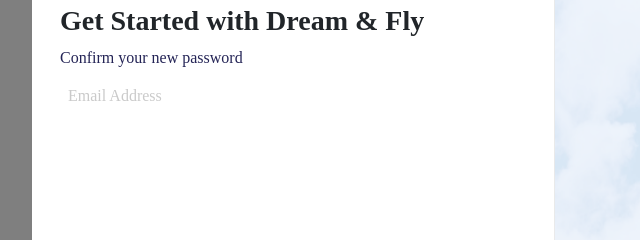
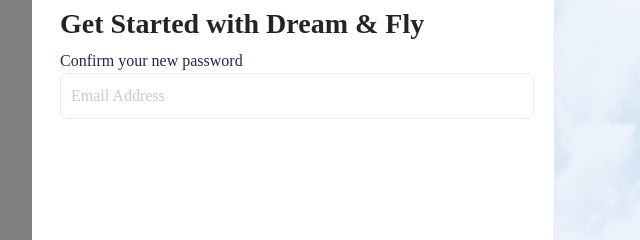
Before and after one commit to Ahmedgamalemam/dream_fly_change_password, a plain HTML site: page index.html in a window 1280 px wide. Shown: the part 337-577 px from the top of the page, 96-736 px from the left. Drawn offline with nearby package versions, Linux system fonts and the light colour scheme; a web font is replaced by a local one.

Commit message:
change-handles

```diff
--- a/index.html
+++ b/index.html
@@ -54,11 +54,10 @@
 
       input {
         width: 100%;
-        height: 52px;
-        padding: 0.5rem;
-        border: none;
+        padding: 10px;
         border-radius: 8px;
-        margin-bottom: 1.5rem;
+        border: 1px solid #eaeaea !important;
+        margin-bottom: 1rem;
         outline: none;
       }
       input::placeholder {
```
